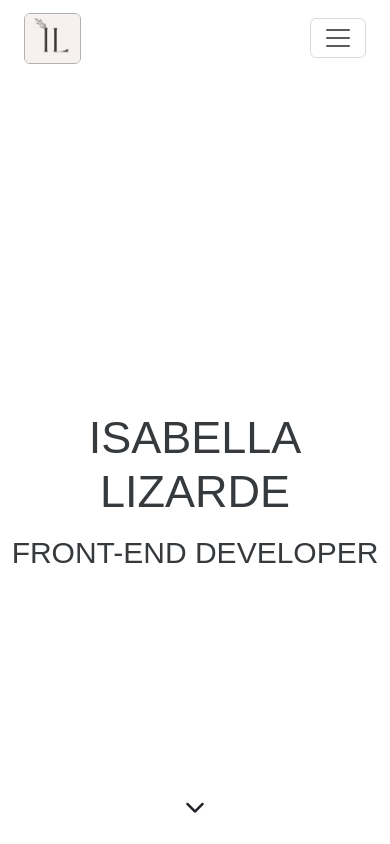
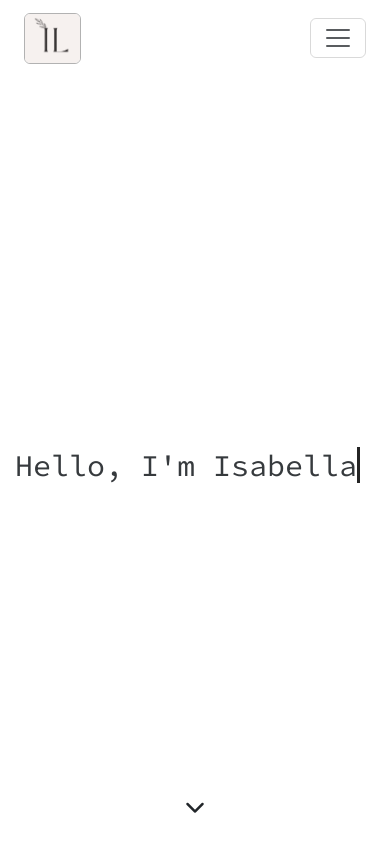
Before and after one commit to soybella/isabella-lizarde-portfolio, a React (Create React App) app: page / in a window 390 px wide. Shown: the top 844 px of the page. Built offline with nearby package versions, Linux system fonts and the light colour scheme; a web font is replaced by a local one.

Commit message:
Updated hero section typewriter animation
updated typewriter animation h1 element and fade in up animation for h2 element

```diff
--- a/src/App.css
+++ b/src/App.css
@@ -6,6 +6,8 @@
   --box-shadow: 0 5px 10px rgba(0, 0, 0, 0.3);
   --header-font: "Ysabeau Infant", sans-serif;
   --paragraph-font: "Ysabeau Infant", sans-serif;
+  --typewriterSpeed: 6s;
+  --typewriterCharacters: steps(20);
 }
 
 body {
@@ -21,7 +23,7 @@ h4,
 h5 {
   font-family: var(--header-font);
   opacity: 0.9;
-  text-transform: uppercase;
+  /* text-transform: uppercase; */
 }
 
 h1 {
@@ -91,13 +93,62 @@ img {
 }
 
 .hero-header h1 {
-  animation: 2s ease-in-out slideInRight;
+  /* animation: 2s ease-in-out slideInRight; */
   text-align: center;
+  font-family: "Source Code Pro", monospace;
+  text-transform: none;
+  position: relative;
+}
+
+.hero-header h1::before,
+.hero-header h1::after {
+  content: "";
+  position: absolute;
+  top: 0;
+  right: 0;
+  bottom: 0;
+  left: 0;
+}
+
+.hero-header h1::before {
+  background: white;
+  animation: typewriter var(--typewriterSpeed) var(--typewriterCharacters) 1s
+    forwards;
+}
+
+.hero-header h1::after {
+  width: 3px;
+  background: black;
+  animation: typewriter var(--typewriterSpeed) var(--typewriterCharacters) 1s
+      forwards,
+    blink 750ms var(--typewriterCharacters) infinite;
+}
+
+@keyframes typewriter {
+  to {
+    left: 100%;
+  }
+}
+
+@keyframes blink {
+  to {
+    background: transparent;
+  }
+}
+
+@keyframes fadeInUp {
+  to {
+    opacity: 1;
+    transform: translateY(0);
+  }
 }
 
 .hero-header h2 {
-  animation: 2s ease-in-out slideInLeft;
+  /* animation: 2s ease-in-out slideInLeft; */
   text-align: center;
+  opacity: 0;
+  transform: translateY(3rem);
+  animation: fadeInUp 2s ease calc(var(--typewriterSpeed) + 2s) forwards;
 }
 
 .container-bg {
@@ -217,7 +268,7 @@ img {
 
 @media (max-width: 1400px) {
   .hero-header h1 {
-    font-size: 55px;
+    font-size: 60px;
   }
 
   .hero-header h2 {
@@ -301,7 +352,7 @@ img {
   }
 }
 
-@media (max-width: 990px) {
+@media (max-width: 992px) {
   /* body {
     justify-items: center;
   } */
@@ -375,3 +426,15 @@ img {
     height: auto;
   }
 }
+
+@media (max-width: 768px) {
+  .hero-header h1 {
+    font-size: 35px;
+  }
+}
+
+@media (max-width: 576px) {
+  .hero-header h1 {
+    font-size: 30px;
+  }
+}
--- a/src/App.js
+++ b/src/App.js
@@ -11,8 +11,8 @@ function App() {
       <div className="hero-container">
         <div className="hero">
           <div className="hero-header">
-            <h1 className="pb-2">Isabella Lizarde</h1>
-            <h2 className="pb-2">Front-end developer </h2>
+            <h1>Hello, I'm Isabella.</h1>
+            <h2 className="py-2">Front-end developer </h2>
           </div>
           <p className="downArrow">
             <i className="fa-solid fa-chevron-down fa-bounce"></i>
--- a/src/Contact.css
+++ b/src/Contact.css
@@ -78,7 +78,7 @@
   }
 }
 
-@media (max-width: 990px) {
+@media (max-width: 992px) {
   .contact-info {
     max-width: 650px;
   }
--- a/src/Main.css
+++ b/src/Main.css
@@ -67,7 +67,7 @@
 
 @media (max-width: 1200px) {
   .about-bio p {
-    font-size: 16px;
+    font-size: 16.5px;
   }
 
   .about-header h2 {
@@ -77,11 +77,11 @@
 
   .about-header h5 {
     text-align: center;
-    font-size: 16px;
+    font-size: 16.5px;
   }
 }
 
-@media (max-width: 990px) {
+@media (max-width: 992px) {
   .about-header {
     display: grid;
     justify-content: center;
@@ -93,6 +93,7 @@
 
   .about-bio p {
     font-size: 20px;
+    text-align: center;
   }
 
   .about-header h5 {
--- a/src/NavBar.css
+++ b/src/NavBar.css
@@ -15,7 +15,7 @@
 .nav-item {
   margin-right: 25px;
   font-size: 18px;
-  text-transform: uppercase;
+  /* text-transform: uppercase; */
 }
 
 .navbar-nav .nav-link.active,
@@ -23,7 +23,7 @@
   color: var(--primary-color);
 }
 
-@media (max-width: 990px) {
+@media (max-width: 992px) {
   .fixed-top {
     position: static;
   }
--- a/src/Skills.css
+++ b/src/Skills.css
@@ -67,7 +67,7 @@
   }
 }
 
-@media (max-width: 990px) {
+@media (max-width: 992px) {
   .skills-container {
     grid-template-columns: repeat(2, 1fr);
     grid-gap: 40px;
```
